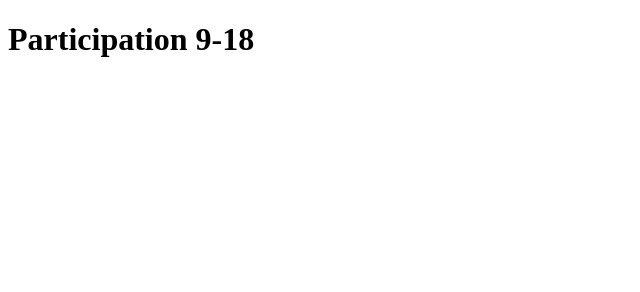
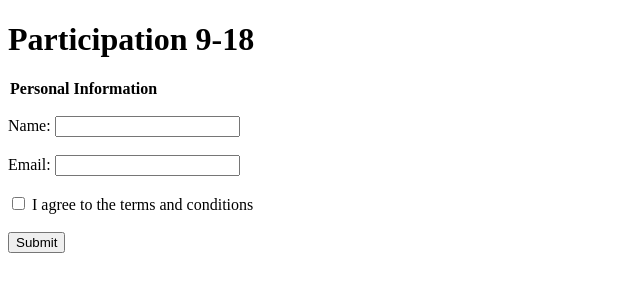
Before and after one commit to GU-Web-Dev-2024/participation-3-more-html-kalfaro2025, a plain HTML site: page index.html in a window 1280 px wide. Shown: the whole page, without its empty margins (0-640 px from the left). Drawn offline with Linux system fonts and the light colour scheme.

Commit message:
Added a few text fields and check boxes to my form

```diff
--- a/index.html
+++ b/index.html
@@ -7,5 +7,18 @@
 </head>
 <body>
     <h1>Participation 9-18</h1>
+    <form action="https://gu-web-dev-2024.github.io/participation-3-more-html-d-olivares/submission.html" method="GET">
+        <legend><strong>Personal Information</strong></legend>
+        <br>
+        <label for="name">Name:</label>
+        <input type="text" id="name" name="name"><br><br>
+        <label for="email">Email:</label>
+        <input type="email" id="email" name="email">
+        <br><br>
+        <input type="checkbox" id="terms" name="terms">
+        <label for="terms">I agree to the terms and conditions</label>
+        <br><br>
+        <input type="submit" value="Submit">
+    </form>
 </body>
 </html>
```
